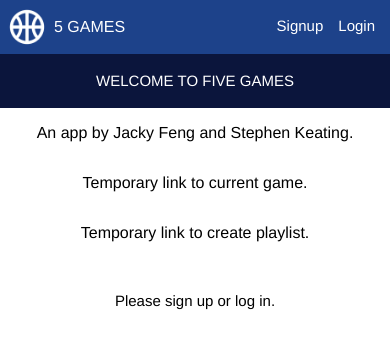
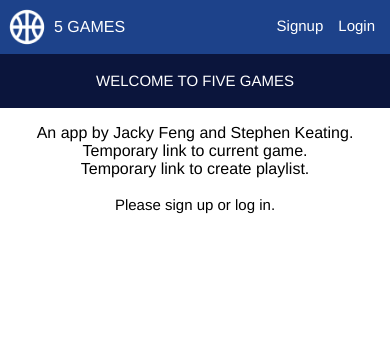
Before and after one commit to 5-Games/5GamesFE, a React (Create React App) app: page / in a window 390 px wide. Shown: the top 348 px of the page. Built offline with nearby package versions, Linux system fonts and the light colour scheme.

Commit message:
switched all css to flexbox for better responsiveness

```diff
--- a/src/App.css
+++ b/src/App.css
@@ -189,28 +189,47 @@ table {
 }
 
 .row {
-  /* padding-top: 16px; */
-  align-items: center;
+  display: flex;
+  flex-direction: row;
+  flex-wrap: wrap;
+  width: 100%;
+  padding: 16px;
+  justify-content: center;
+}
+
+.single-column {
+  display: flex;
+  flex-direction: column;
+  flex-basis: 100%;
+  flex: 1;
   text-align: center;
 }
 
-.single-column {
-  float: middle;
-  padding: 16px;
+.double-column {
+  display: flex;
+  flex-direction: column;
+  flex-basis: 100%;
+  flex: 2;
+  text-align: center;
 }
 
-.double-column {
-  float: left;
-  width: 50%;
-  padding: 16px;
+.double-column-left-25 {
+  width: 25%
+}
+
+.double-column-right-75 {
+  display: flex;
+  flex-direction: column;
+  flex-basis: 100%;
+  flex: 2;
 }
 
 /* Clear floats after the columns */
-.row:after {
+/* .row:after {
   content: "";
   display: table;
   clear: both;
-}
+} */
 
 /* Responsive layout - makes the two columns stack on top of each other instead of next to each other */
 @media screen and (max-width: 600px) {
@@ -218,11 +237,18 @@ table {
     width: 100%;
     margin-bottom: 16px;
   }
+  .row {
+    width: 100%
+  }
+  .game-table-div {
+    width: 100%
+  }
 }
 
 .game-table-div {
   white-space: pre-wrap;
   height: 72px;
+  margin: 3px;
 }
 
 .game_summary {
--- a/src/Pages/CreatePlaylist.js
+++ b/src/Pages/CreatePlaylist.js
@@ -58,7 +58,7 @@ const CreatePlaylist = () => {
         Select games by (dropdown date): <DateSelector />
       </h2>
       <div className='row'>
-        <div className='double-column'>
+        <div className='single-column'>
           <h3>
             Add 5 Games to create a playlist
           </h3>
@@ -69,7 +69,9 @@ const CreatePlaylist = () => {
           {/* <h3>
             Click or drag a game to add it to your playlist.
           </h3> */}
-          {dateGamesMap}
+          <div className="row">
+            {dateGamesMap}
+          </div>
         </div>
       </div>
     </>
--- a/src/Pages/Home.js
+++ b/src/Pages/Home.js
@@ -30,22 +30,18 @@ const Home = () => {
           </h1>
           <div className="row">
             <div className="single-column">
+              <div>
                 An app by <a className='home-link' href='https://github.com/jfeng530'>Jacky Feng</a> and <a className='home-link' href='https://github.com/stephenkeating'>Stephen Keating</a>.
               </div>
-          </div>
-          <div className="row">
-            <div className="single-column">
+              <div>
                 <Link to="/game">Temporary link to current game.</Link>
               </div>
-          </div>
-          <div className="row">
-            <div className="single-column">
+              <div>
                 <Link to="/playlist/create">Temporary link to create playlist.</Link>
               </div>
+              <div>
+                { noUser }
               </div>
-          <div className="row">
-            <div className="single-column">
-              { noUser }
             </div>
           </div>
         </div>
--- a/src/Pages/Login.js
+++ b/src/Pages/Login.js
@@ -42,10 +42,11 @@ const LoginPage = props => {
 
   // Component code
   return (
+    <div className="auth-page">
+      <h1>Login Page</h1>
       <div className="row">
-      <div className='auth-box'>
+        <div className='single-column'>
           <form onSubmit={handleSubmit}>
-          <h1>Login Page</h1>
             <input
               type="text"
               name="username"
@@ -65,6 +66,7 @@ const LoginPage = props => {
           </form>
         </div>
       </div>
+    </div>
   );
 };
 
--- a/src/Pages/Signup.js
+++ b/src/Pages/Signup.js
@@ -53,10 +53,11 @@ const Signup = props => {
 
   // Component code
   return (
+    <div className="auth-page">
+      <h1>Signup Page</h1>
       <div className="row">
-      <div className='auth-box'>
+        <div className='single-column'>
           <form onSubmit={handleSubmit}>
-          <h1>Signup Page</h1>
             <input
               type="text"
               name="username"
@@ -76,6 +77,7 @@ const Signup = props => {
           </form>
         </div>
       </div>
+    </div>
   );
 };
 
```
Lines whose indentation alone changed are shown as unchanged.
